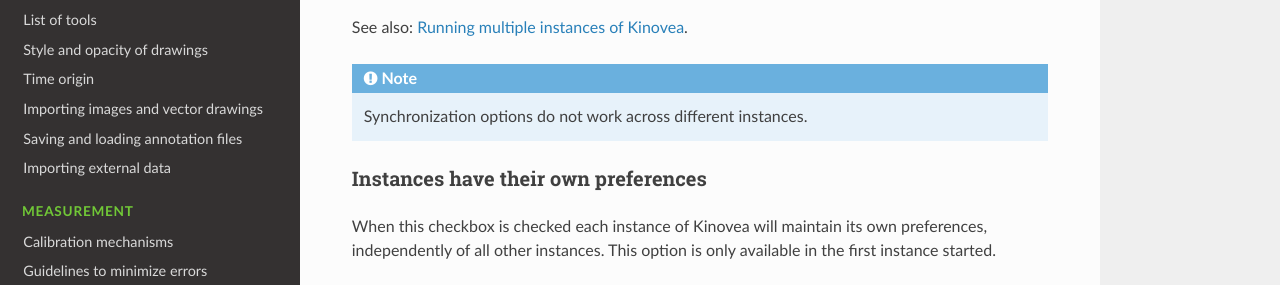
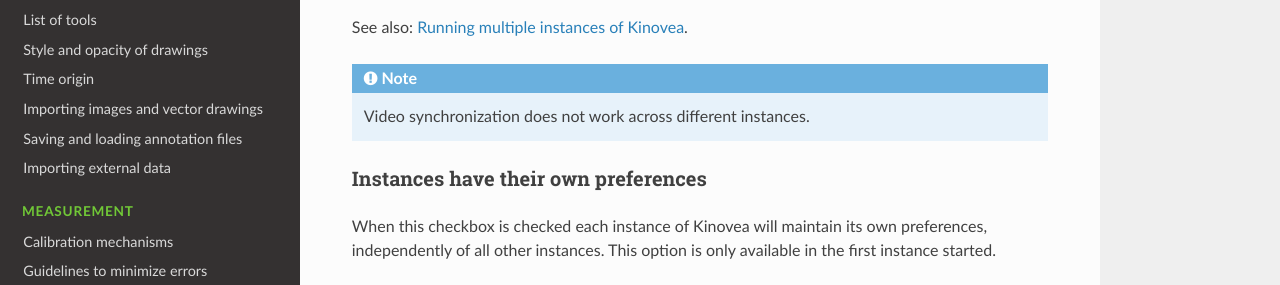
Before and after one commit to Kinovea/kinovea-docs, a Sphinx documentation site: the page built from source/userinterface/preferences/general.rst, in a window 1280 px wide and 900 px high, scrolled down 688 px. Shown: the part 467-752 px from the top of the window. Built offline with Sphinx 7.4.7 and the Read the Docs theme 2.0.0, drawn with Linux system fonts in a browser that asks for light colours.

Commit message:
Minor fixes.

```diff
--- a/source/measurement/guidelines.rst
+++ b/source/measurement/guidelines.rst
@@ -37,6 +37,8 @@ Use a lens with as little distortion as possible to minimize the curvature of th
 
 This distortion can be taken into account in Kinovea using the lens calibration dialog.
 
+See also: :doc:`lensdistortion`.
+
 Use an appropriate exposure time
 ********************************
 To minimize motion blur, decrease the exposure time as much as possible (increase shutter speed).
--- a/source/userinterface/preferences/general.rst
+++ b/source/userinterface/preferences/general.rst
@@ -24,7 +24,7 @@ Each instance is identified by a name or a number.
 
 See also: :doc:`../instances`.
 
-.. note:: Synchronization options do not work across different instances.
+.. note:: Video synchronization does not work across different instances.
 
 
 Instances have their own preferences
```
